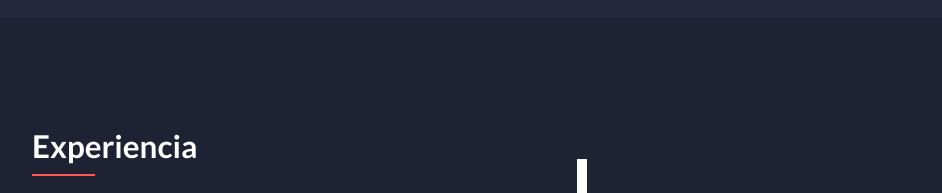
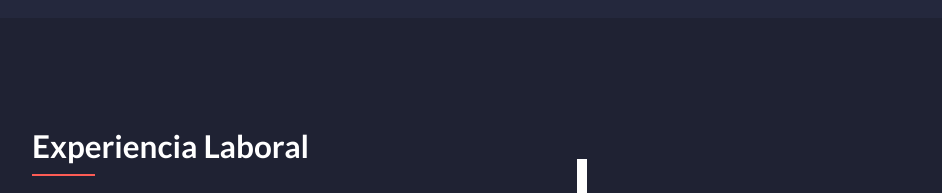
Before and after one commit to juditcastedovalero/CV, a plain HTML site: page index.html in a window 1280 px wide. Shown: the part 1900-2093 px from the top of the page, without its empty margins (53-995 px from the left). Drawn offline with nearby package versions, Linux system fonts and the light colour scheme.

Commit message:
gh-pages (update title)

```diff
--- a/index.html
+++ b/index.html
@@ -100,7 +100,7 @@
 
     <div class="experiencia estudios" id="experiencia">
         <div class="container">
-            <h2 class="title-h2">Experiencia</h2>
+            <h2 class="title-h2">Experiencia Laboral</h2>
             <div class="content">
                 <!--NEW-->
                 <div class="caja-exp caja">
```
